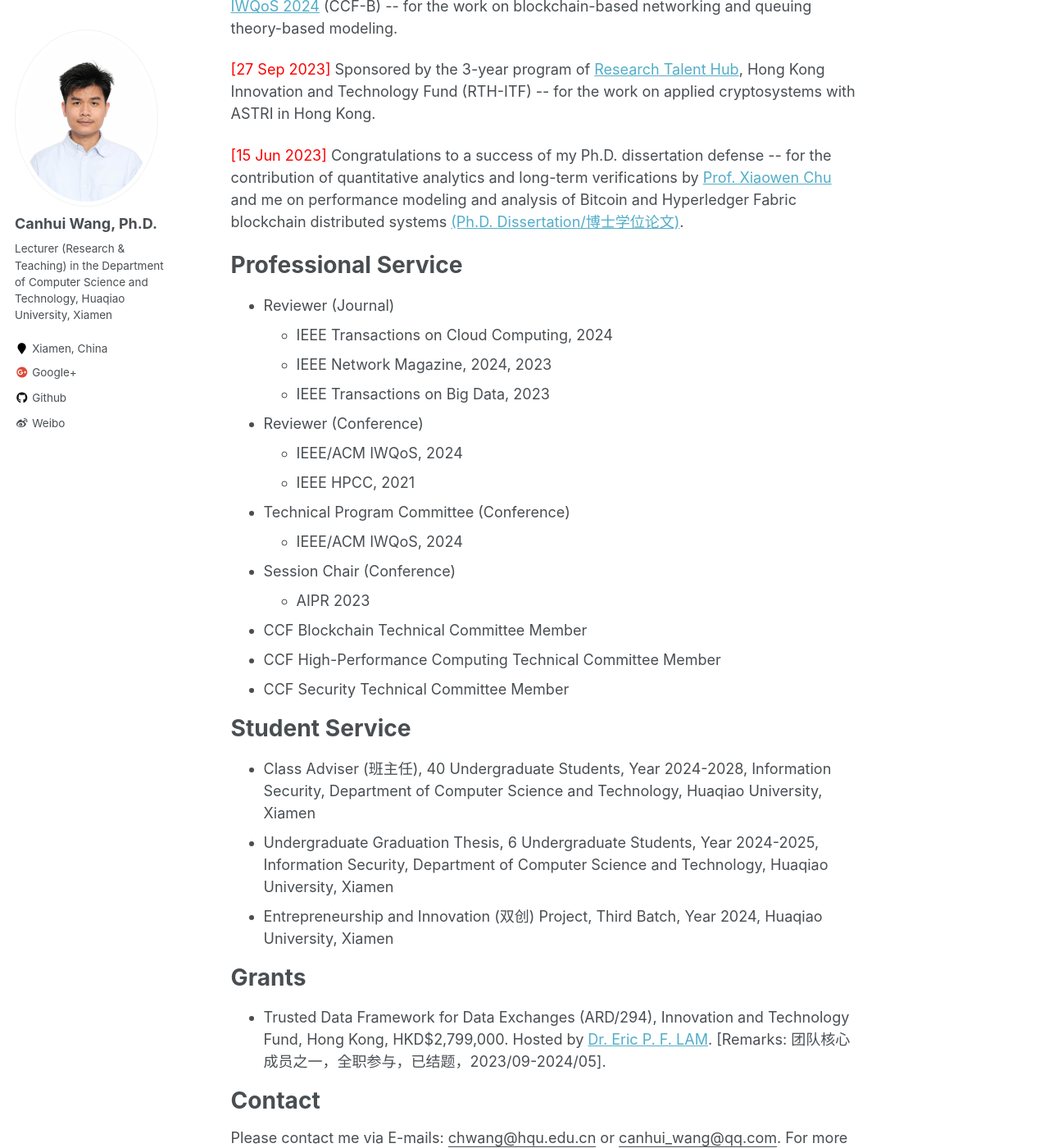
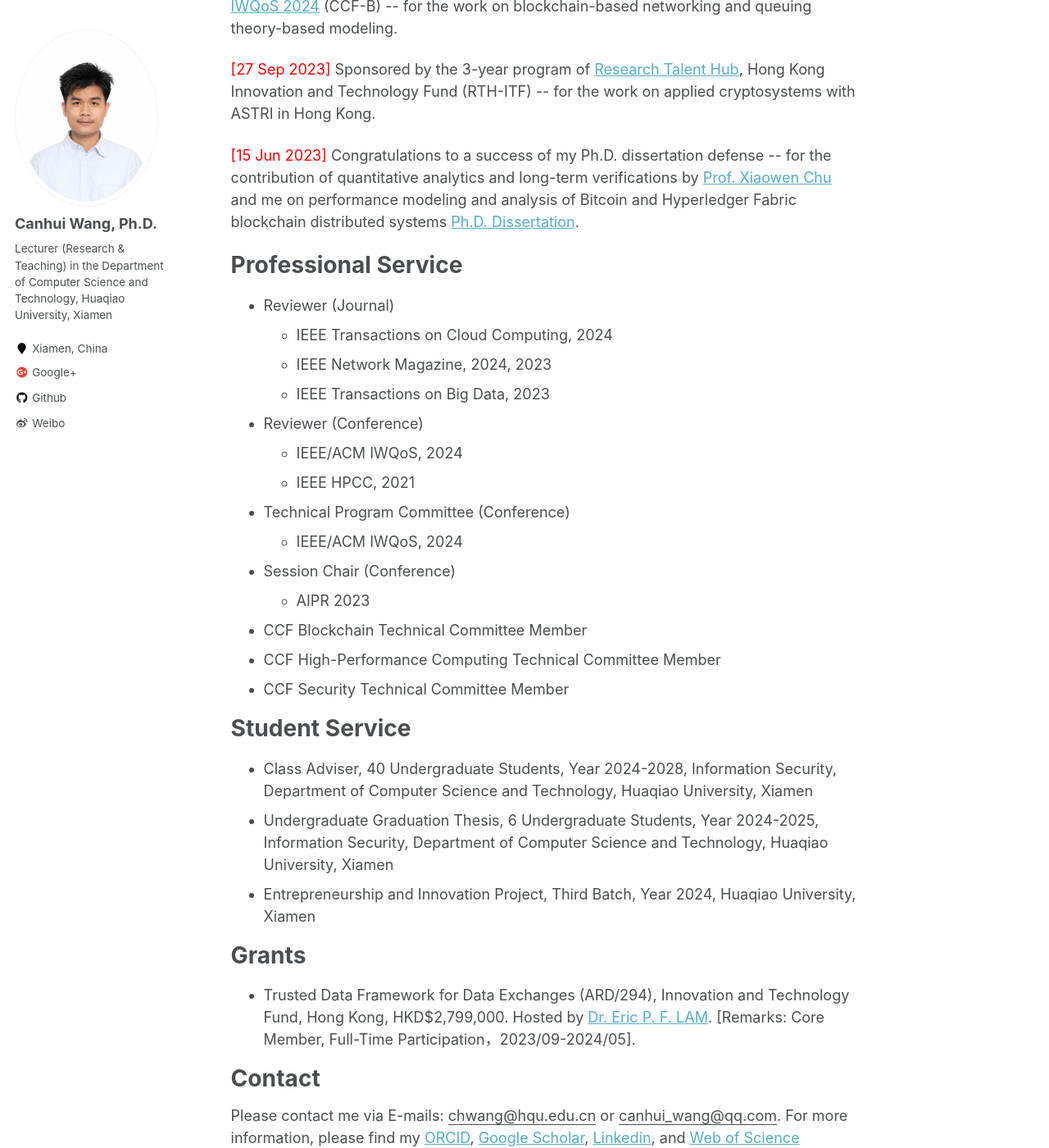
Before and after one commit to Canhui/canhui.github.io, a Jekyll site: the page built from _pages/about.md, in a window 1280 px wide and 1400 px high, scrolled down 1027 px. Shown: the whole window at 82% size. Built offline with Jekyll 4.4.1, drawn with Linux system fonts in a browser that asks for light colours.

Commit message:
Update about.md

```diff
--- a/_pages/about.md
+++ b/_pages/about.md
@@ -28,7 +28,7 @@ Recent news
 
 <span style="color:red"> \[27 Sep 2023\] </span> Sponsored by the 3-year program of [Research Talent Hub](https://www.itf.gov.hk/en/funding-programmes/nurturing-talent/research-talent-hub/), Hong Kong Innovation and Technology Fund (RTH-ITF) -\- for the work on applied cryptosystems with ASTRI in Hong Kong.
 
-<span style="color:red"> \[15 Jun 2023\] </span> Congratulations to a success of my Ph.D. dissertation defense -\- for the contribution of quantitative analytics and long-term verifications by [Prof. Xiaowen Chu](https://scholar.google.com/citations?user=v4rX24EAAAAJ) and me on performance modeling and analysis of Bitcoin and Hyperledger Fabric blockchain distributed systems [(Ph.D. Dissertation/博士学位论文)](https://scholars.hkbu.edu.hk/ws/portalfiles/portal/80879547/G23THFL-042570T.pdf).
+<span style="color:red"> \[15 Jun 2023\] </span> Congratulations to a success of my Ph.D. dissertation defense -\- for the contribution of quantitative analytics and long-term verifications by [Prof. Xiaowen Chu](https://scholar.google.com/citations?user=v4rX24EAAAAJ) and me on performance modeling and analysis of Bitcoin and Hyperledger Fabric blockchain distributed systems [Ph.D. Dissertation](https://scholars.hkbu.edu.hk/ws/portalfiles/portal/80879547/G23THFL-042570T.pdf).
 
 
 
@@ -69,9 +69,9 @@ Professional Service
 
 Student Service
 ======
-* Class Adviser (班主任), 40 Undergraduate Students, Year 2024-2028, Information Security, Department of Computer Science and Technology, Huaqiao University, Xiamen
+* Class Adviser, 40 Undergraduate Students, Year 2024-2028, Information Security, Department of Computer Science and Technology, Huaqiao University, Xiamen
 * Undergraduate Graduation Thesis, 6 Undergraduate Students, Year 2024-2025, Information Security, Department of Computer Science and Technology, Huaqiao University, Xiamen
-* Entrepreneurship and Innovation (双创) Project, Third Batch, Year 2024, Huaqiao University, Xiamen
+* Entrepreneurship and Innovation Project, Third Batch, Year 2024, Huaqiao University, Xiamen
 
 
 <!-- **News on June 15, 2023:** Congratulations -->
@@ -110,7 +110,7 @@ Example: editing a markdown file for a talk
 
 Grants
 ======
-* Trusted Data Framework for Data Exchanges (ARD/294), Innovation and Technology Fund, Hong Kong, HKD\$2,799,000. Hosted by [Dr. Eric P. F. LAM](https://www.linkedin.com/in/peifunglam2/). \[Remarks: 团队核心成员之一，全职参与，已结题，2023/09-2024/05\].
+* Trusted Data Framework for Data Exchanges (ARD/294), Innovation and Technology Fund, Hong Kong, HKD\$2,799,000. Hosted by [Dr. Eric P. F. LAM](https://www.linkedin.com/in/peifunglam2/). \[Remarks: Core Member, Full-Time Participation，2023/09-2024/05\].
 
 
 Contact
```
